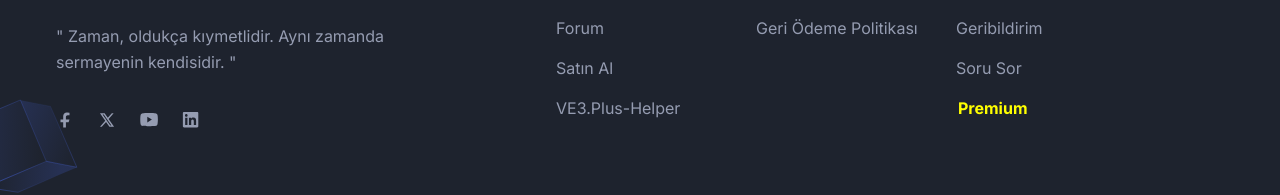
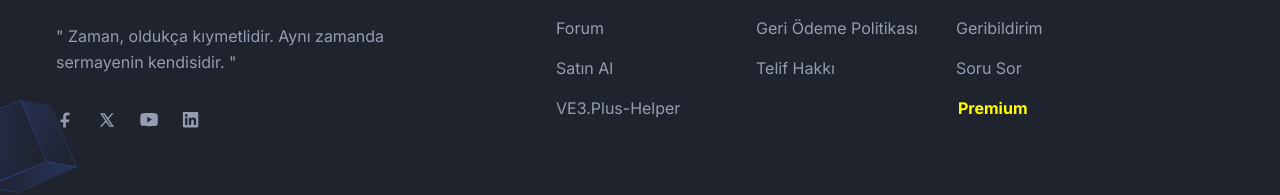
Before and after one commit to f9260/tes8, a Next.js app: page / in a window 1280 px wide. Shown: the part 5433-5628 px from the top of the page. Built offline with nearby package versions, Linux system fonts and the light colour scheme.

Commit message:
Update index.tsx

```diff
--- a/src/components/Footer/index.tsx
+++ b/src/components/Footer/index.tsx
@@ -177,7 +177,12 @@
                     </Link>
                   </li>
                   <li>
-
+                    <Link
+                      href="/telif-hakki"
+                      className="mb-4 inline-block text-base text-body-color duration-300 hover:text-primary dark:text-body-color-dark dark:hover:text-primary"
+                    >
+                      Telif Hakkı
+                    </Link>
                   </li>
                 </ul>
               </div>
```
